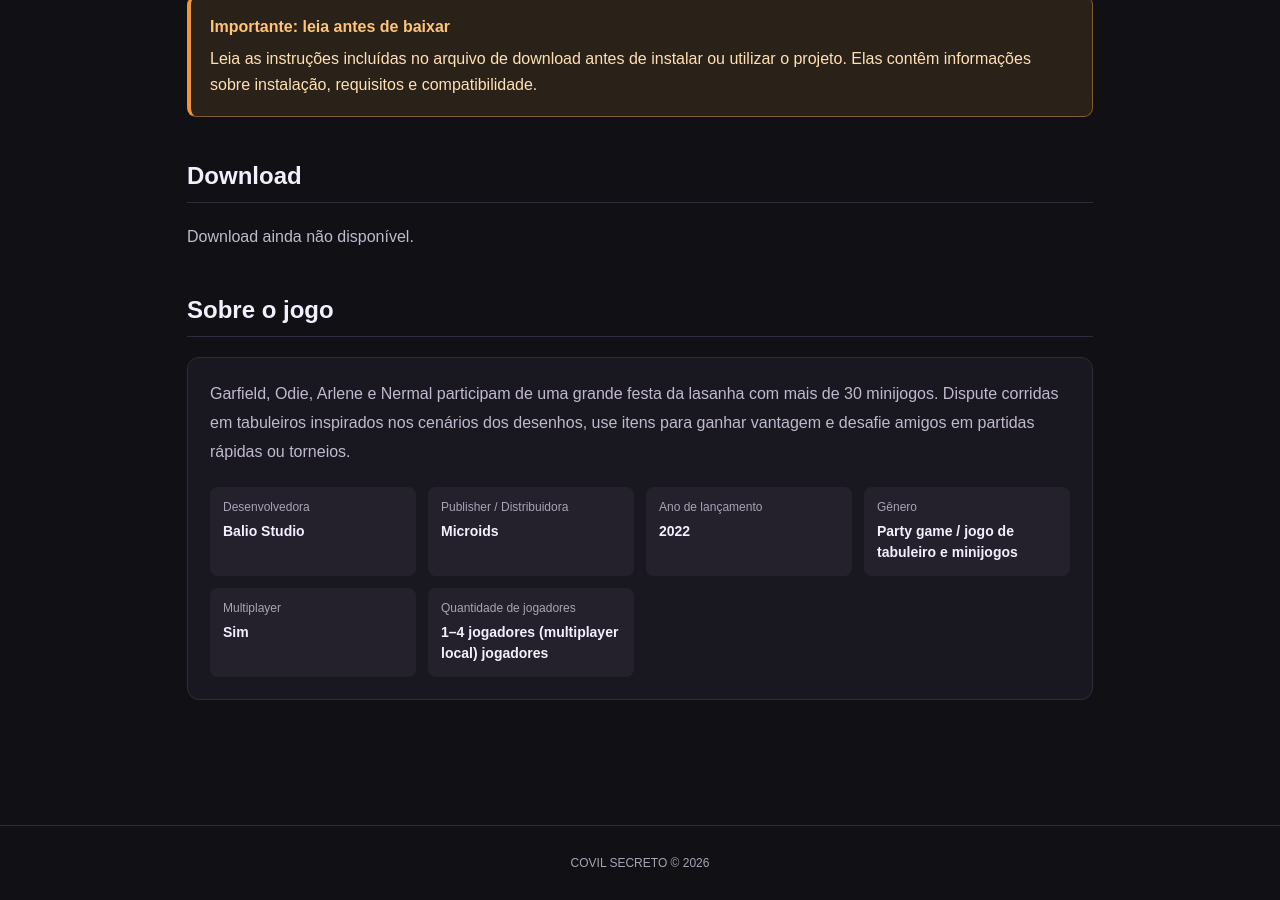
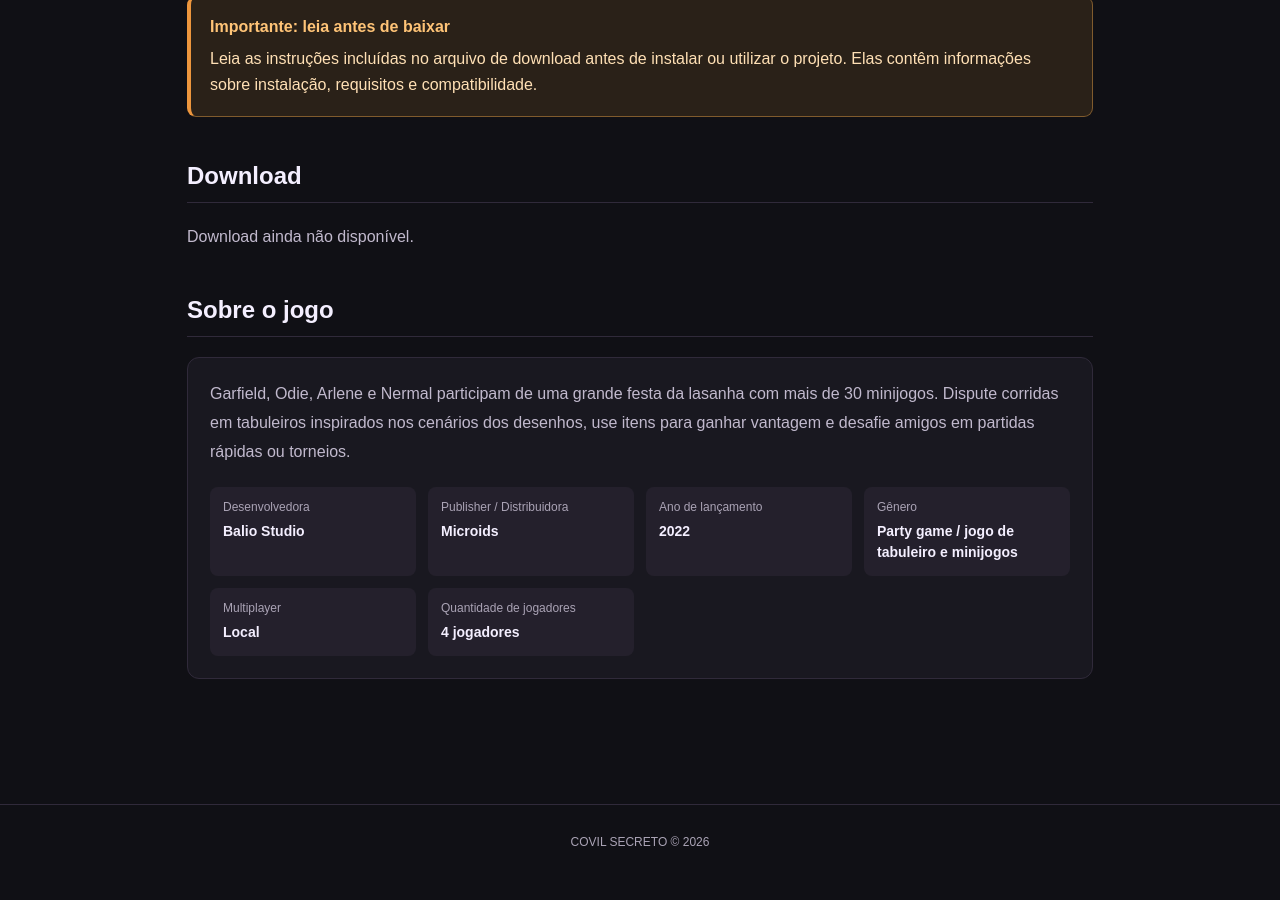
Before and after one commit to TemplarioK1/covil-secreto, a Jekyll site: the page built from _projetos/garfield-lasagna-party.md, in a window 1280 px wide and 900 px high, scrolled down 1678 px. Built offline with Jekyll 4.4.1, drawn with Linux system fonts in a browser that asks for light colours; after the commit the page ends 2557 px from its top, so only the background shows below that; part of the change alters nothing that is shown.

Commit message:
Simplifica os dados de multiplayer dos jogos

```diff
--- a/_projetos/garfield-lasagna-party.md
+++ b/_projetos/garfield-lasagna-party.md
@@ -31,11 +31,8 @@ game_synopsis: >-
   Garfield, Odie, Arlene e Nermal participam de uma grande festa da lasanha com mais de 30 minijogos. Dispute
   corridas em tabuleiros inspirados nos cenários dos desenhos, use itens para ganhar vantagem e desafie amigos
   em partidas rápidas ou torneios.
-game_multiplayer: Sim
-game_local_multiplayer: Sim
-game_online_multiplayer: Não
-game_players: 1–4 jogadores (multiplayer local)
-game_multiplayer_details: Até quatro jogadores no mesmo console. Os modos de jogo multiplayer são locais; não há modo online.
+game_multiplayer: Local
+game_players: "4"
 ---
 
 
```
